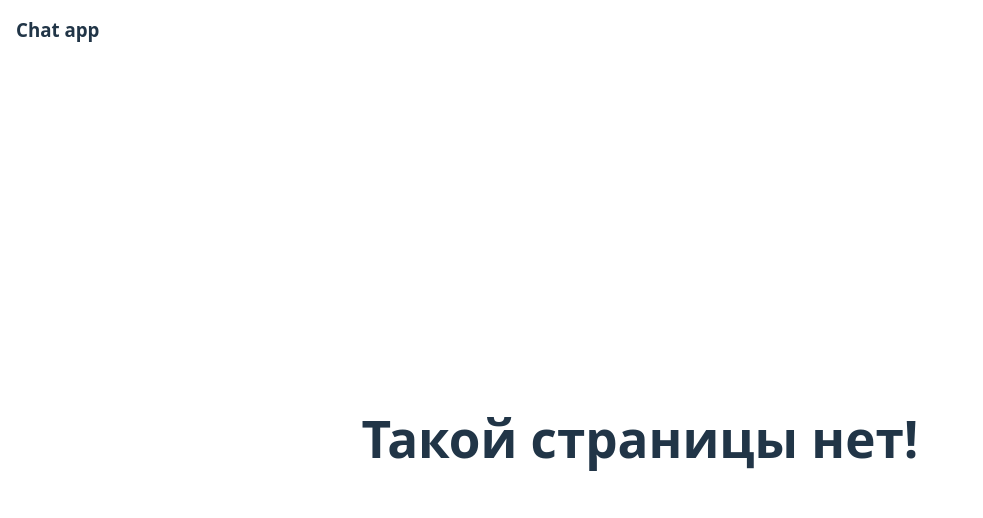
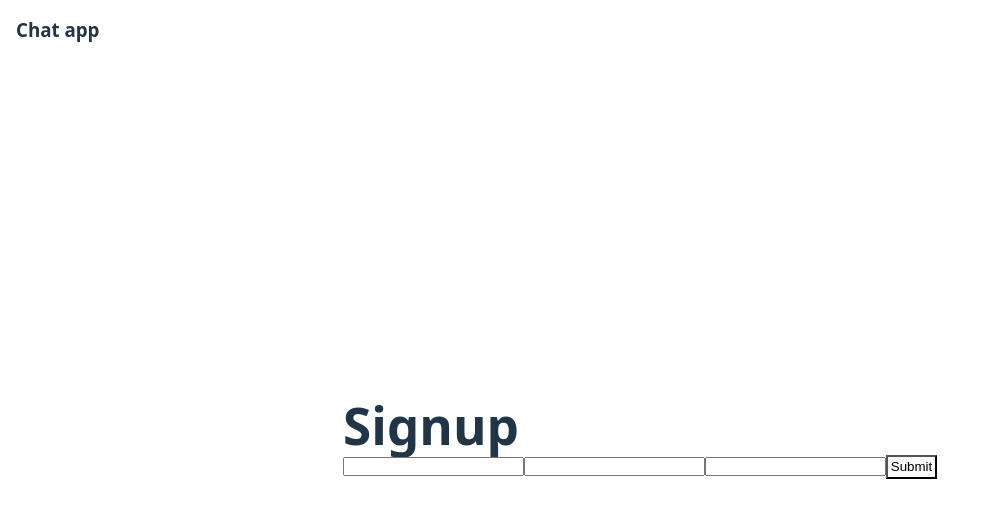
Before and after one commit to EmptyXNothing/chat-app, a React (Vite) app in the folder frontend/: page /signup in a window 1280 px wide. Shown: the top 518 px of the page, without its empty margins (0-983 px from the left). Built offline with nearby package versions, Linux system fonts and the light colour scheme.

Commit message:
add signup & refactoring

```diff
--- a/frontend/src/components/App.jsx
+++ b/frontend/src/components/App.jsx
@@ -5,10 +5,16 @@ import UserProvider, { UserContext } from '../contexts/UserProvider.jsx';
 import Main from '../pages/Main.jsx';
 import { useContext } from 'react';
 import Header from '../components/Header.jsx';
+import SignUp from '../pages/SignUp.jsx';
 
-const PrivateRoute = ({ children }) => {
+const MainPrivateRoute = ({ children }) => {
   const { user } = useContext(UserContext);
   return user ? children : <Navigate to="/login" />;
+};
+
+const AuthenticationPrivateRoute = ({ children }) => {
+  const { user } = useContext(UserContext);
+  return user ? <Navigate to="/" /> : children;
 };
 
 const App = () => {
@@ -22,12 +28,27 @@ const App = () => {
               <Route
                 path="/"
                 element={
-                  <PrivateRoute>
+                  <MainPrivateRoute>
                     <Main />
-                  </PrivateRoute>
+                  </MainPrivateRoute>
                 }
               />
-              <Route path="/login" element={<Login />} />
+              <Route
+                path="/signup"
+                element={
+                  <AuthenticationPrivateRoute>
+                    <SignUp />
+                  </AuthenticationPrivateRoute>
+                }
+              />
+              <Route
+                path="/login"
+                element={
+                  <AuthenticationPrivateRoute>
+                    <Login />
+                  </AuthenticationPrivateRoute>
+                }
+              />
 
               <Route path="*" element={<h1>Такой страницы нет!</h1>} />
             </Routes>
--- a/frontend/src/components/Channel.jsx
+++ b/frontend/src/components/Channel.jsx
@@ -25,9 +25,10 @@ const Channel = (props) => {
           headers,
         });
         if (currentChannelId === channel.id) {
-          console.log(channels)
-          dispatch(actions.setCurrentChannel('1'));
-          dispatch(actions.setCurrentChannelName(channels[0].name));
+          const firstChannel = channels[0]
+          const { id, name } = firstChannel
+          dispatch(actions.setCurrentChannel(id));
+          dispatch(actions.setCurrentChannelName(name));
         }
       } else {
         console.log('Нельзя удалить канал');
--- a/frontend/src/components/Header.jsx
+++ b/frontend/src/components/Header.jsx
@@ -1,5 +1,5 @@
 import '../styles/App.css';
-import { UserContext } from '../Contexts/UserProvider.jsx';
+import { UserContext } from '../contexts/UserProvider.jsx';
 import { useContext } from 'react';
 import { useNavigate } from 'react-router-dom';
 
--- /dev/null
+++ b/frontend/src/errors.js
@@ -0,0 +1,7 @@
+const ERRORS = {
+  empty: 'Имя канала не должно быть пустым',
+  overfull: 'Имя канала не должно быть больше 30 символов',
+  rename: 'Нельзя изменить имя канала',
+};
+
+export default ERRORS;
--- /dev/null
+++ b/frontend/src/pages/SignUp.jsx
@@ -0,0 +1,58 @@
+import React from 'react';
+import { Formik, Form, Field } from 'formik';
+import * as Yup from 'yup';
+import axios from 'axios';
+
+const SignupSchema = Yup.object().shape({
+  username: Yup.string()
+    .min(4, 'Too Short!')
+    .max(15, 'Too Long!')
+    .required('Required'),
+  password: Yup.string()
+    .matches(
+      /^(?=.*[a-z])(?=.*[A-Z])(?=.*\d)(?=.*[^A-Za-z0-9]).{8,30}$/g,
+      'Пароль слишком лёгкий'
+    )
+    .required('Required'),
+  confirmPassword: Yup.string()
+    .oneOf([Yup.ref('password'), null], 'Passwords must match')
+    .required('Required'),
+});
+
+const SignUp = () => (
+  <div>
+    <h1>Signup</h1>
+    <Formik
+      initialValues={{
+        username: '',
+        password: '',
+        confirmPassword: '',
+      }}
+      validationSchema={SignupSchema}
+      onSubmit={async ({ username, password}) => {
+        try{
+          const response = await axios.post('/api/v1/signup', { username: username, password: password })
+          console.log(response)
+        } catch (e) {
+          console.log(e)
+        }
+      }}
+    >
+      {({ errors, touched }) => (
+        <Form>
+          <Field name="username" />
+          {errors.username && touched.username && <div>{errors.username}</div>}
+          <Field name="password" type="password" />
+          {errors.password && touched.password && <div>{errors.password}</div>}
+          <Field name="confirmPassword" type="password" />
+          {errors.confirmPassword && touched.confirmPassword && (
+            <div>{errors.confirmPassword}</div>
+          )}
+          <button type="submit">Submit</button>
+        </Form>
+      )}
+    </Formik>
+  </div>
+);
+
+export default SignUp;
--- a/frontend/src/styles/App.css
+++ b/frontend/src/styles/App.css
@@ -110,7 +110,23 @@
   color: #1a1a1a;
 }
 
+.edit-channel-name-form, .add-channel-name-form {
+  height: auto;
+}
+
 .channel-name {
   width: 100%;
-  height: 10%;
 }
+
+.validation {
+  color: red;
+}
+
+.flex {
+  display: flex;
+}
+
+.modal {
+  height: 100%;
+
+}
```
Also changed, not shown: frontend/src/pages/Login.jsx (+7 -7 lines).
